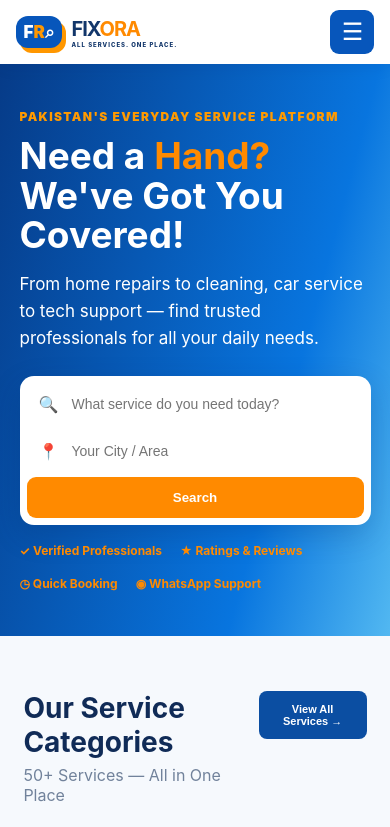
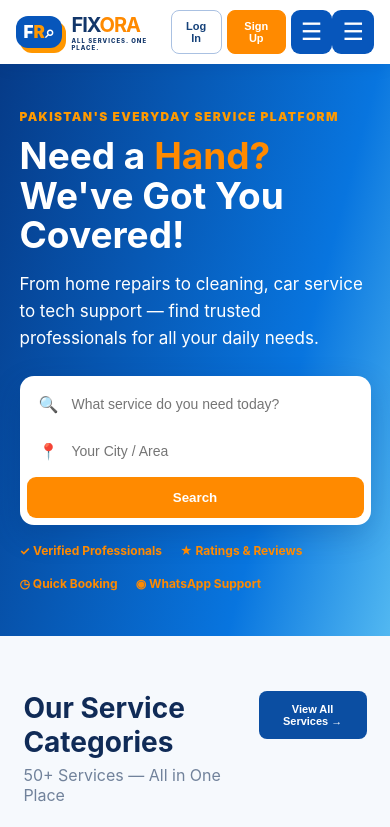
Before and after one commit to hamza58440-spec/fixora, a website: page public/index.html in a window 390 px wide. Shown: the top 827 px of the page. Drawn offline with Linux system fonts and the light colour scheme.

Commit message:
Update style.css

```diff
--- a/public/style.css
+++ b/public/style.css
@@ -71,4 +71,15 @@
     font-size:17px;
     padding:6px 8px;
   }
+    .nav-actions{
+    display:flex;
+    gap:5px;
+  }
+
+  .login,
+  .signup{
+    display:block;
+    padding:7px 9px;
+    font-size:11px;
+  }
 }
```
